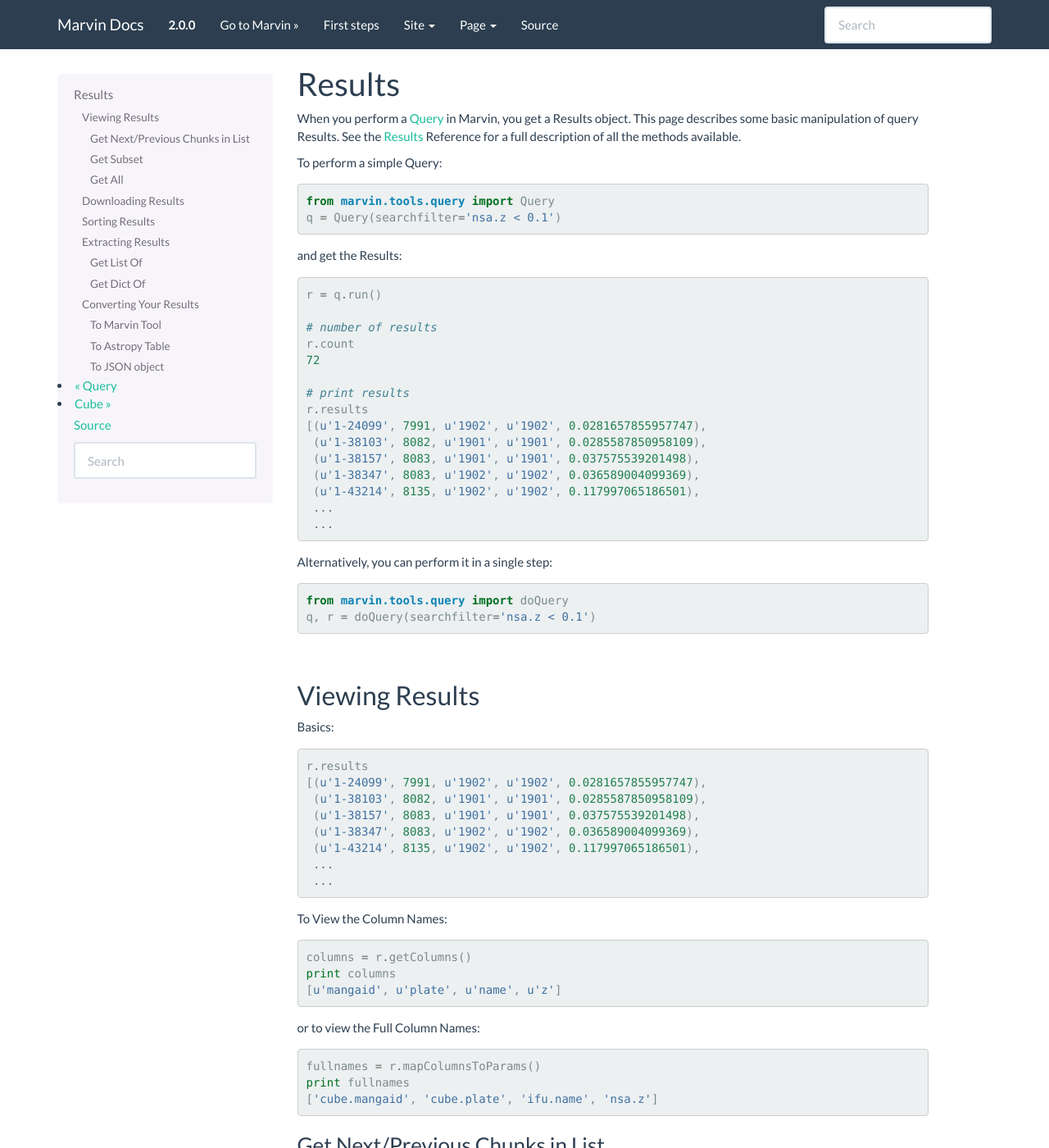
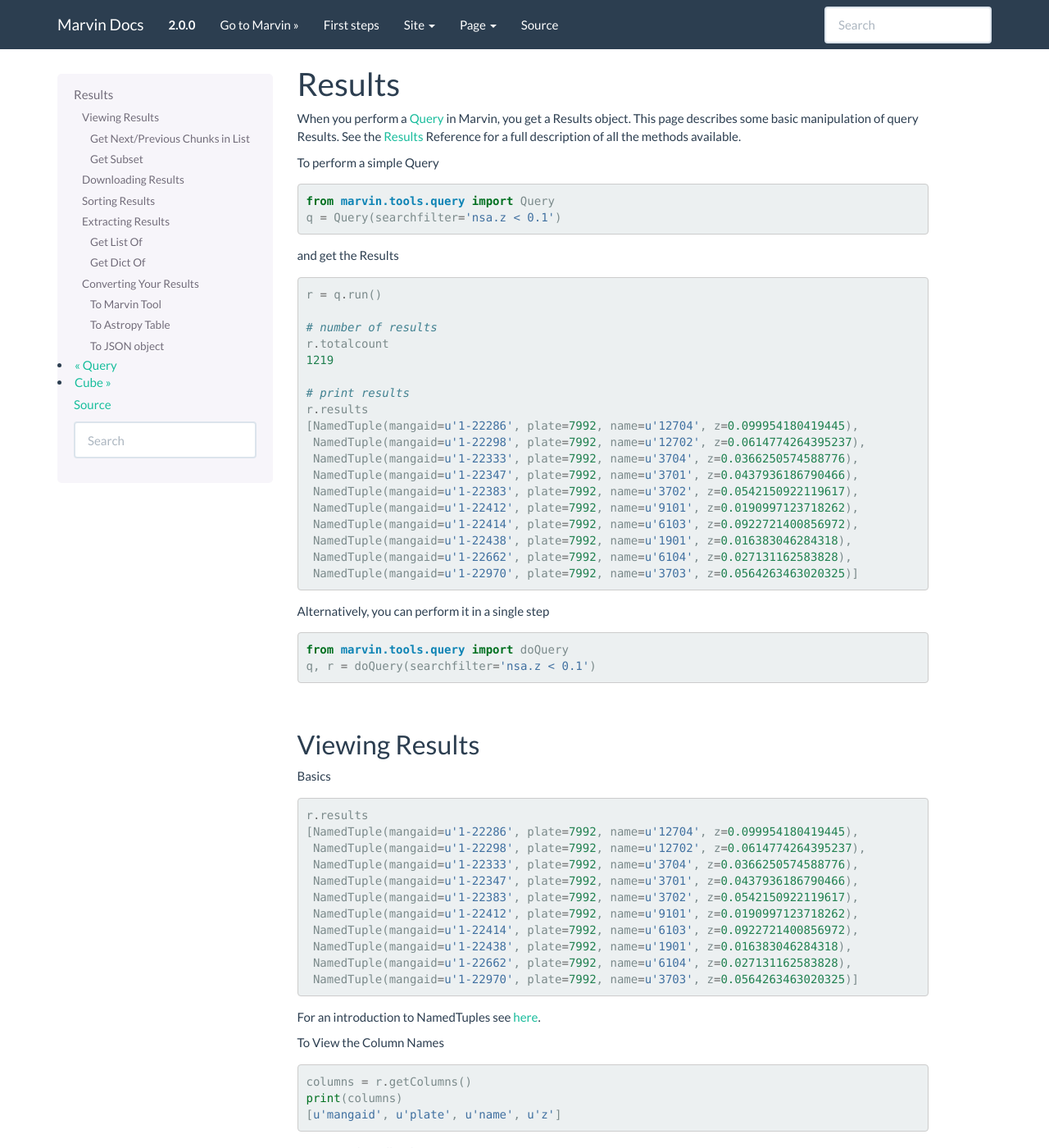
Before and after one commit to sdss/marvin, a Sphinx documentation site: the page built from docs/sphinx/results.rst, in a window 1280 px wide and 1400 px high. Shown: the whole window at 82% size. Built offline with Sphinx 7.4.7, drawn with Linux system fonts in a browser that asks for light colours; pages that are not in the unit, such as notebooks, are missing from menus; some of the changed text lies outside the part shown.

Commit message:
update for NamedTuple in Results

````diff
--- a/docs/sphinx/results.rst
+++ b/docs/sphinx/results.rst
@@ -6,130 +6,167 @@
 
 When you perform a :ref:`marvin-query` in Marvin, you get a Results object.  This page describes some basic manipulation of query Results.  See the :ref:`marvin-results-ref` Reference for a full description of all the methods available.
 
-To perform a simple Query::
+To perform a simple Query
+
+.. code-block:: python
 
     from marvin.tools.query import Query
     q = Query(searchfilter='nsa.z < 0.1')
 
-and get the Results::
+and get the Results
+
+.. code-block:: python
 
     r = q.run()
 
     # number of results
-    r.count
-    72
+    r.totalcount
+    1219
 
     # print results
     r.results
-    [(u'1-24099', 7991, u'1902', u'1902', 0.0281657855957747),
-     (u'1-38103', 8082, u'1901', u'1901', 0.0285587850958109),
-     (u'1-38157', 8083, u'1901', u'1901', 0.037575539201498),
-     (u'1-38347', 8083, u'1902', u'1902', 0.036589004099369),
-     (u'1-43214', 8135, u'1902', u'1902', 0.117997065186501),
-     ...
-     ...
+    [NamedTuple(mangaid=u'1-22286', plate=7992, name=u'12704', z=0.099954180419445),
+     NamedTuple(mangaid=u'1-22298', plate=7992, name=u'12702', z=0.0614774264395237),
+     NamedTuple(mangaid=u'1-22333', plate=7992, name=u'3704', z=0.0366250574588776),
+     NamedTuple(mangaid=u'1-22347', plate=7992, name=u'3701', z=0.0437936186790466),
+     NamedTuple(mangaid=u'1-22383', plate=7992, name=u'3702', z=0.0542150922119617),
+     NamedTuple(mangaid=u'1-22412', plate=7992, name=u'9101', z=0.0190997123718262),
+     NamedTuple(mangaid=u'1-22414', plate=7992, name=u'6103', z=0.0922721400856972),
+     NamedTuple(mangaid=u'1-22438', plate=7992, name=u'1901', z=0.016383046284318),
+     NamedTuple(mangaid=u'1-22662', plate=7992, name=u'6104', z=0.027131162583828),
+     NamedTuple(mangaid=u'1-22970', plate=7992, name=u'3703', z=0.0564263463020325)]
 
-.. _marvin-results-singlestep
 
-Alternatively, you can perform it in a single step::
+.. _marvin-results-singlestep:
+
+Alternatively, you can perform it in a single step
+
+.. code-block:: python
 
     from marvin.tools.query import doQuery
     q, r = doQuery(searchfilter='nsa.z < 0.1')
+
 
 |
 
 Viewing Results
 ---------------
-Basics::
+Basics
+
+.. code-block:: python
 
     r.results
-    [(u'1-24099', 7991, u'1902', u'1902', 0.0281657855957747),
-     (u'1-38103', 8082, u'1901', u'1901', 0.0285587850958109),
-     (u'1-38157', 8083, u'1901', u'1901', 0.037575539201498),
-     (u'1-38347', 8083, u'1902', u'1902', 0.036589004099369),
-     (u'1-43214', 8135, u'1902', u'1902', 0.117997065186501),
-     ...
-     ...
+    [NamedTuple(mangaid=u'1-22286', plate=7992, name=u'12704', z=0.099954180419445),
+     NamedTuple(mangaid=u'1-22298', plate=7992, name=u'12702', z=0.0614774264395237),
+     NamedTuple(mangaid=u'1-22333', plate=7992, name=u'3704', z=0.0366250574588776),
+     NamedTuple(mangaid=u'1-22347', plate=7992, name=u'3701', z=0.0437936186790466),
+     NamedTuple(mangaid=u'1-22383', plate=7992, name=u'3702', z=0.0542150922119617),
+     NamedTuple(mangaid=u'1-22412', plate=7992, name=u'9101', z=0.0190997123718262),
+     NamedTuple(mangaid=u'1-22414', plate=7992, name=u'6103', z=0.0922721400856972),
+     NamedTuple(mangaid=u'1-22438', plate=7992, name=u'1901', z=0.016383046284318),
+     NamedTuple(mangaid=u'1-22662', plate=7992, name=u'6104', z=0.027131162583828),
+     NamedTuple(mangaid=u'1-22970', plate=7992, name=u'3703', z=0.0564263463020325)]
 
-To View the Column Names::
+For an introduction to NamedTuples see `here
+<http://stackoverflow.com/questions/2970608/what-are-named-tuples-in-python>`_.
+
+
+To View the Column Names
+
+.. code-block:: python
 
     columns = r.getColumns()
-    print columns
+    print(columns)
     [u'mangaid', u'plate', u'name', u'z']
 
-or to view the Full Column Names::
+or to view the Full Column Names
+
+.. code-block:: python
 
     fullnames = r.mapColumnsToParams()
-    print fullnames
+    print(fullnames)
     ['cube.mangaid', 'cube.plate', 'ifu.name', 'nsa.z']
 
 Get Next/Previous Chunks in List
 ^^^^^^^^^^^^^^^^^^^^^^^^^^^^^^^^
-For results over 150 objects, Marvin automatically paginates results in groups of 10. If you have the returntype attribute
-specified, then you will also generate the new Marvin Tools for the new chunk.  You can view the next or previous chunk with::
+
+For results over 150 objects, Marvin automatically paginates results in groups
+of 10. If you have the returntype attribute specified, then you will also
+generate the new Marvin Tools for the new chunk.  You can view the next or
+previous chunk with
+
+.. code-block:: python
 
     r.getNext()
     r.getPrevious()
 
-You can also specify a chunk value::
+You can also specify a chunk value
 
-    r = q.run()
+.. code-block:: python
+
     # get next 5 entries
     r.getNext(5)
-    Retrieving next 5, from 35 to 40
-    [(u'4-4231', u'1902', -9999.0),
-     (u'4-14340', u'1901', -9999.0),
-     (u'4-14510', u'1902', -9999.0),
-     (u'4-13634', u'1901', -9999.0),
-     (u'4-13538', u'1902', -9999.0)]
+    INFO: Retrieving next 5, from 10 to 15
+    [NamedTuple(mangaid=u'1-23023', plate=7992, name=u'1902', z=0.0270670596510172),
+     NamedTuple(mangaid=u'1-23877', plate=7990, name=u'12702', z=0.0283643137663603),
+     NamedTuple(mangaid=u'1-23891', plate=7991, name=u'3704', z=0.0274681802839041),
+     NamedTuple(mangaid=u'1-23894', plate=7990, name=u'3701', z=0.0304149892181158),
+     NamedTuple(mangaid=u'1-23914', plate=7990, name=u'9101', z=0.028008446097374)]
 
     # get previous 5 entries
     r.getPrevious(5)
-    Retrieving previous 5, from 30 to 35
-    [(u'4-3988', u'1901', -9999.0),
-     (u'4-3862', u'1902', -9999.0),
-     (u'4-3293', u'1901', -9999.0),
-     (u'4-3602', u'1902', -9999.0),
-     (u'4-4602', u'1901', -9999.0)]
+    INFO: Retrieving previous 5, from 5 to 10
+    [NamedTuple(mangaid=u'1-22412', plate=7992, name=u'9101', z=0.0190997123718262),
+     NamedTuple(mangaid=u'1-22414', plate=7992, name=u'6103', z=0.0922721400856972),
+     NamedTuple(mangaid=u'1-22438', plate=7992, name=u'1901', z=0.016383046284318),
+     NamedTuple(mangaid=u'1-22662', plate=7992, name=u'6104', z=0.027131162583828),
+     NamedTuple(mangaid=u'1-22970', plate=7992, name=u'3703', z=0.0564263463020325)]
+
+
 
 Get Subset
 ^^^^^^^^^^
-To retrieve a subset of the results, use ```r.getSubset```.  getSubset works by specifying the starting index to grab from and a limit
+To retrieve a subset of the results, use ``r.getSubset``.  getSubset works by specifying the starting index to grab from and a limit
 on the number to grab (default is 10).  Having the returntype specified will also generate the corresponding Marvin Tools for the new
-subset::
+subset
+
+.. code-block:: python
 
     # Get the count of objects in results
-    r.count
-    1219L
+    r.totalcount
+    1219
 
     # Get a subet of 10 objects starting at index 100
     r.getSubset(100)
-    [(u'1-44117', 8141, u'12705', 0.0477223694324493),
-     (u'1-44141', 8141, u'3704', 0.0473998412489891),
-     (u'1-44163', 8141, u'6102', 0.031343836337328),
-     (u'1-44172', 8141, u'12704', 0.0482183173298836),
-     (u'1-44180', 8141, u'3701', 0.0315594673156738),
-     (u'1-44183', 8138, u'3704', 0.0262834001332521),
-     (u'1-44216', 8138, u'3701', 0.0495306216180325),
-     (u'1-44219', 8138, u'9102', 0.0633076727390289),
-     (u'1-44418', 8143, u'3704', 0.0315773263573647),
-     (u'1-44436', 8143, u'6103', 0.0435708276927471)]
+    [NamedTuple(mangaid=u'1-44117', plate=8141, name=u'12705', z=0.0477223694324493),
+     NamedTuple(mangaid=u'1-44141', plate=8141, name=u'3704', z=0.0473998412489891),
+     NamedTuple(mangaid=u'1-44163', plate=8141, name=u'6102', z=0.031343836337328),
+     NamedTuple(mangaid=u'1-44172', plate=8141, name=u'12704', z=0.0482183173298836),
+     NamedTuple(mangaid=u'1-44180', plate=8141, name=u'3701', z=0.0315594673156738),
+     NamedTuple(mangaid=u'1-44183', plate=8138, name=u'3704', z=0.0262834001332521),
+     NamedTuple(mangaid=u'1-44216', plate=8138, name=u'3701', z=0.0495306216180325),
+     NamedTuple(mangaid=u'1-44219', plate=8138, name=u'9102', z=0.0633076727390289),
+     NamedTuple(mangaid=u'1-44418', plate=8143, name=u'3704', z=0.0315773263573647),
+     NamedTuple(mangaid=u'1-44436', plate=8143, name=u'6103', z=0.0435708276927471)]
 
     # Get a subset of 5 objects starting at index 25
     r.getSubset(25, limit=5)
-    [(u'1-24390', 7990, u'3702', 0.0296944621950388),
-     (u'1-24476', 7990, u'12705', 0.0295156575739384),
-     (u'1-25554', 7990, u'12704', 0.0268193148076534),
-     (u'1-25593', 7990, u'6104', 0.0261989794671535),
-     (u'1-25609', 7990, u'9102', 0.0291846375912428)]
+    [NamedTuple(mangaid=u'1-24390', plate=7990, name=u'3702', z=0.0296944621950388),
+     NamedTuple(mangaid=u'1-24476', plate=7990, name=u'12705', z=0.0295156575739384),
+     NamedTuple(mangaid=u'1-25554', plate=7990, name=u'12704', z=0.0268193148076534),
+     NamedTuple(mangaid=u'1-25593', plate=7990, name=u'6104', z=0.0261989794671535),
+     NamedTuple(mangaid=u'1-25609', plate=7990, name=u'9102', z=0.0291846375912428)]
 
-Get All
-^^^^^^^
-You get all of the results with::
 
-    r.getAll()
-
-When operating Marvin in remote mode, all of the results are always returned.
+.. Get All
+.. ^^^^^^^
+.. You get all of the results with
+..
+.. .. code-block:: python
+..
+..     r.getAll()
+..
+.. When operating Marvin in remote mode, all of the results are always returned.
 
 |
 
@@ -138,9 +175,10 @@
 Downloading Results
 -------------------
 
-Download the results of your query.  The downloaded object (FITS file) is determined by the returntype parameter, which defaults to cube if not specified.
+Download the results of your query.  The downloaded object (FITS file) is
+determined by the returntype parameter, which defaults to cube if not specified.
 
-::
+.. code-block:: python
 
     r.download()
 
@@ -150,33 +188,50 @@
 
 Sorting Results
 ---------------
-You can sort the results on specific columns::
+You can sort the results on specific columns
 
-    r = q.run()
+.. code-block:: python
+
     r.getColumns()
-    [u'mangaid', u'name', u'nsa.z']
+    [u'mangaid', u'plate', u'name', u'z']
+
     r.results
-    [(u'4-3988', u'1901', -9999.0),
-     (u'4-3862', u'1902', -9999.0),
-     (u'4-3293', u'1901', -9999.0),
-     (u'4-3602', u'1902', -9999.0),
-     (u'4-4602', u'1901', -9999.0)]
+    [NamedTuple(mangaid=u'1-22286', plate=7992, name=u'12704', z=0.099954180419445),
+     NamedTuple(mangaid=u'1-22298', plate=7992, name=u'12702', z=0.0614774264395237),
+     NamedTuple(mangaid=u'1-22333', plate=7992, name=u'3704', z=0.0366250574588776),
+     NamedTuple(mangaid=u'1-22347', plate=7992, name=u'3701', z=0.0437936186790466),
+     NamedTuple(mangaid=u'1-22383', plate=7992, name=u'3702', z=0.0542150922119617),
+     NamedTuple(mangaid=u'1-22412', plate=7992, name=u'9101', z=0.0190997123718262),
+     NamedTuple(mangaid=u'1-22414', plate=7992, name=u'6103', z=0.0922721400856972),
+     NamedTuple(mangaid=u'1-22438', plate=7992, name=u'1901', z=0.016383046284318),
+     NamedTuple(mangaid=u'1-22662', plate=7992, name=u'6104', z=0.027131162583828),
+     NamedTuple(mangaid=u'1-22970', plate=7992, name=u'3703', z=0.0564263463020325)]
 
     # Sort the results by mangaid
     r.sort('mangaid')
-    [(u'4-3293', u'1901', -9999.0),
-     (u'4-3602', u'1902', -9999.0),
-     (u'4-3862', u'1902', -9999.0),
-     (u'4-3988', u'1901', -9999.0),
-     (u'4-4602', u'1901', -9999.0)]
+    [NamedTuple(mangaid=u'1-22286', plate=7992, name=u'12704', z=0.099954180419445),
+     NamedTuple(mangaid=u'1-22298', plate=7992, name=u'12702', z=0.0614774264395237),
+     NamedTuple(mangaid=u'1-22333', plate=7992, name=u'3704', z=0.0366250574588776),
+     NamedTuple(mangaid=u'1-22347', plate=7992, name=u'3701', z=0.0437936186790466),
+     NamedTuple(mangaid=u'1-22383', plate=7992, name=u'3702', z=0.0542150922119617),
+     NamedTuple(mangaid=u'1-22412', plate=7992, name=u'9101', z=0.0190997123718262),
+     NamedTuple(mangaid=u'1-22414', plate=7992, name=u'6103', z=0.0922721400856972),
+     NamedTuple(mangaid=u'1-22438', plate=7992, name=u'1901', z=0.016383046284318),
+     NamedTuple(mangaid=u'1-22662', plate=7992, name=u'6104', z=0.027131162583828),
+     NamedTuple(mangaid=u'1-22970', plate=7992, name=u'3703', z=0.0564263463020325)]
 
     # Sort the results by IFU name in descending order
     r.sort('ifu.name', order='desc')
-    [(u'4-3602', u'1902', -9999.0),
-     (u'4-3862', u'1902', -9999.0),
-     (u'4-3293', u'1901', -9999.0),
-     (u'4-3988', u'1901', -9999.0),
-     (u'4-4602', u'1901', -9999.0)]
+    [NamedTuple(mangaid=u'1-22412', plate=7992, name=u'9101', z=0.0190997123718262),
+     NamedTuple(mangaid=u'1-22662', plate=7992, name=u'6104', z=0.027131162583828),
+     NamedTuple(mangaid=u'1-22414', plate=7992, name=u'6103', z=0.0922721400856972),
+     NamedTuple(mangaid=u'1-22333', plate=7992, name=u'3704', z=0.0366250574588776),
+     NamedTuple(mangaid=u'1-22970', plate=7992, name=u'3703', z=0.0564263463020325),
+     NamedTuple(mangaid=u'1-22383', plate=7992, name=u'3702', z=0.0542150922119617),
+     NamedTuple(mangaid=u'1-22347', plate=7992, name=u'3701', z=0.0437936186790466),
+     NamedTuple(mangaid=u'1-22438', plate=7992, name=u'1901', z=0.016383046284318),
+     NamedTuple(mangaid=u'1-22286', plate=7992, name=u'12704', z=0.099954180419445),
+     NamedTuple(mangaid=u'1-22298', plate=7992, name=u'12702', z=0.0614774264395237)]
 
 
 |
@@ -189,38 +244,49 @@
 
 Get List Of
 ^^^^^^^^^^^
-Extract a column and return it as a single list::
+Extract a column and return it as a single list
 
-    r = q.run()
+.. code-block:: python
+
     r.getListOf('mangaid')
-    [u'4-3988', u'4-3862', u'4-3293', u'4-3602', u'4-4602']
+    [u'1-22286', u'1-22298', u'1-22333', u'1-22347', u'1-22383', u'1-22412', u'1-22414', u'1-22438',
+     u'1-22662', u'1-22970']
 
 Get Dict Of
 ^^^^^^^^^^^
-Return the results either as a list of dictionaries or a dictionary of lists::
+Return the results either as a list of dictionaries or a dictionary of lists
 
-    r = q.run()
+.. code-block:: python
+
     # Get a list of dictionaries
     r.getDictOf(format_type='listdict')
-    [{'cube.mangaid': u'4-3988', 'ifu.name': u'1901', 'nsa.z': -9999.0},
-     {'cube.mangaid': u'4-3862', 'ifu.name': u'1902', 'nsa.z': -9999.0},
-     {'cube.mangaid': u'4-3293', 'ifu.name': u'1901', 'nsa.z': -9999.0},
-     {'cube.mangaid': u'4-3602', 'ifu.name': u'1902', 'nsa.z': -9999.0},
-     {'cube.mangaid': u'4-4602', 'ifu.name': u'1901', 'nsa.z': -9999.0}]
+    [{'cube.mangaid': u'1-22286',
+      'cube.plate': 7992,
+      'ifu.name': u'12704',
+      'nsa.z': 0.099954180419445}, ...]
 
     # Get a dictionary of lists
     r.getDictOf(format_type='dictlist')
-    {'cube.mangaid': [u'4-3988', u'4-3862', u'4-3293', u'4-3602', u'4-4602'],
-     'ifu.name': [u'1901', u'1902', u'1901', u'1902', u'1901'],
-     'nsa.z': [-9999.0, -9999.0, -9999.0, -9999.0, -9999.0]}
+    {'cube.mangaid': [u'1-22286', u'1-22298', u'1-22333', u'1-22347', u'1-22383', u'1-22412',
+                      u'1-22414', u'1-22438', u'1-22662', u'1-22970'],
+     'cube.plate': [7992, 7992, 7992, 7992, 7992, 7992, 7992, 7992, 7992, 7992],
+     'ifu.name': [u'12704', u'12702', u'3704', u'3701', u'3702', u'9101', u'6103', u'1901', u'6104', u'3703'],
+     'nsa.z': [0.099954180419445, 0.0614774264395237, 0.0366250574588776, 0.0437936186790466,
+               0.0542150922119617, 0.0190997123718262, 0.0922721400856972, 0.016383046284318,
+               0.027131162583828, 0.0564263463020325]}
 
     # Get a dictionary of only one parameter
     r.getDictOf('mangaid')
-    [{'cube.mangaid': u'4-3988'},
-     {'cube.mangaid': u'4-3862'},
-     {'cube.mangaid': u'4-3293'},
-     {'cube.mangaid': u'4-3602'},
-     {'cube.mangaid': u'4-4602'}]
+    [{'cube.mangaid': u'1-22286'},
+     {'cube.mangaid': u'1-22298'},
+     {'cube.mangaid': u'1-22333'},
+     {'cube.mangaid': u'1-22347'},
+     {'cube.mangaid': u'1-22383'},
+     {'cube.mangaid': u'1-22412'},
+     {'cube.mangaid': u'1-22414'},
+     {'cube.mangaid': u'1-22438'},
+     {'cube.mangaid': u'1-22662'},
+     {'cube.mangaid': u'1-22970'}]
 
 |
 
@@ -238,7 +304,7 @@
 
 For example, a Cube object needs at least a plate-IFU, or manga-id.  A Spaxel needs a plate-IFU or manga-ID, and a X and Y position.
 
-::
+.. code-block:: python
 
     r = q.run()
     r.results
@@ -259,29 +325,33 @@
 
 To Astropy Table
 ^^^^^^^^^^^^^^^^
-::
 
-    r = q.run()
+.. code-block:: python
+
     r.toTable()
-    <Table length=5>
-    mangaid    name   nsa.z
-    unicode6 unicode4   float64
-    -------- -------- ------------
-      4-3602     1902      -9999.0
-      4-3862     1902      -9999.0
-      4-3293     1901      -9999.0
-      4-3988     1901      -9999.0
-      4-4602     1901      -9999.0
+    <Table length=10>
+    mangaid  plate   name          z
+    unicode7 int64 unicode5     float64
+    -------- ----- -------- ---------------
+     1-22286  7992    12704 0.0999541804194
+     1-22298  7992    12702 0.0614774264395
+     1-22333  7992     3704 0.0366250574589
+     1-22347  7992     3701  0.043793618679
+     1-22383  7992     3702  0.054215092212
+     1-22412  7992     9101 0.0190997123718
+     1-22414  7992     6103 0.0922721400857
+     1-22438  7992     1901 0.0163830462843
+     1-22662  7992     6104 0.0271311625838
+     1-22970  7992     3703  0.056426346302
 
 
 To JSON object
 ^^^^^^^^^^^^^^
-::
 
-    r = q.run()
+.. code-block:: python
+
     r.toJson()
-    '[["4-3602", "1902", -9999.0], ["4-3862", "1902", -9999.0], ["4-3293", "1901", -9999.0],
-      ["4-3988", "1901", -9999.0], ["4-4602", "1901", -9999.0]]'
+    '[["1-22286", 7992, "12704", 0.099954180419445], ["1-22298", 7992, "12702", 0.0614774264395237], ["1-22333", 7992, "3704", 0.0366250574588776], ["1-22347", 7992, "3701", 0.0437936186790466], ["1-22383", 7992, "3702", 0.0542150922119617], ["1-22412", 7992, "9101", 0.0190997123718262], ["1-22414", 7992, "6103", 0.0922721400856972], ["1-22438", 7992, "1901", 0.016383046284318], ["1-22662", 7992, "6104", 0.027131162583828], ["1-22970", 7992, "3703", 0.0564263463020325]]'
 
 
 |
````
